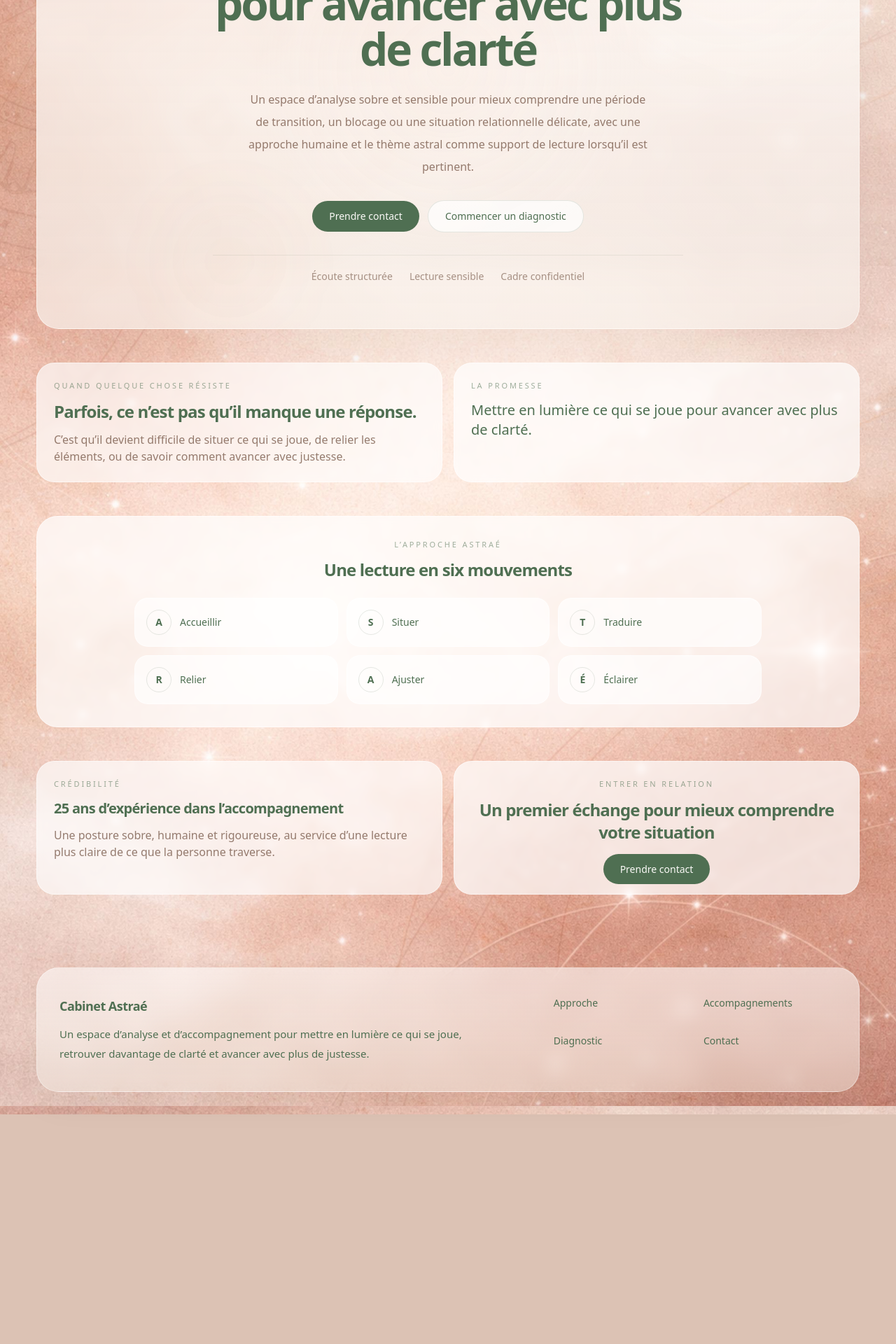
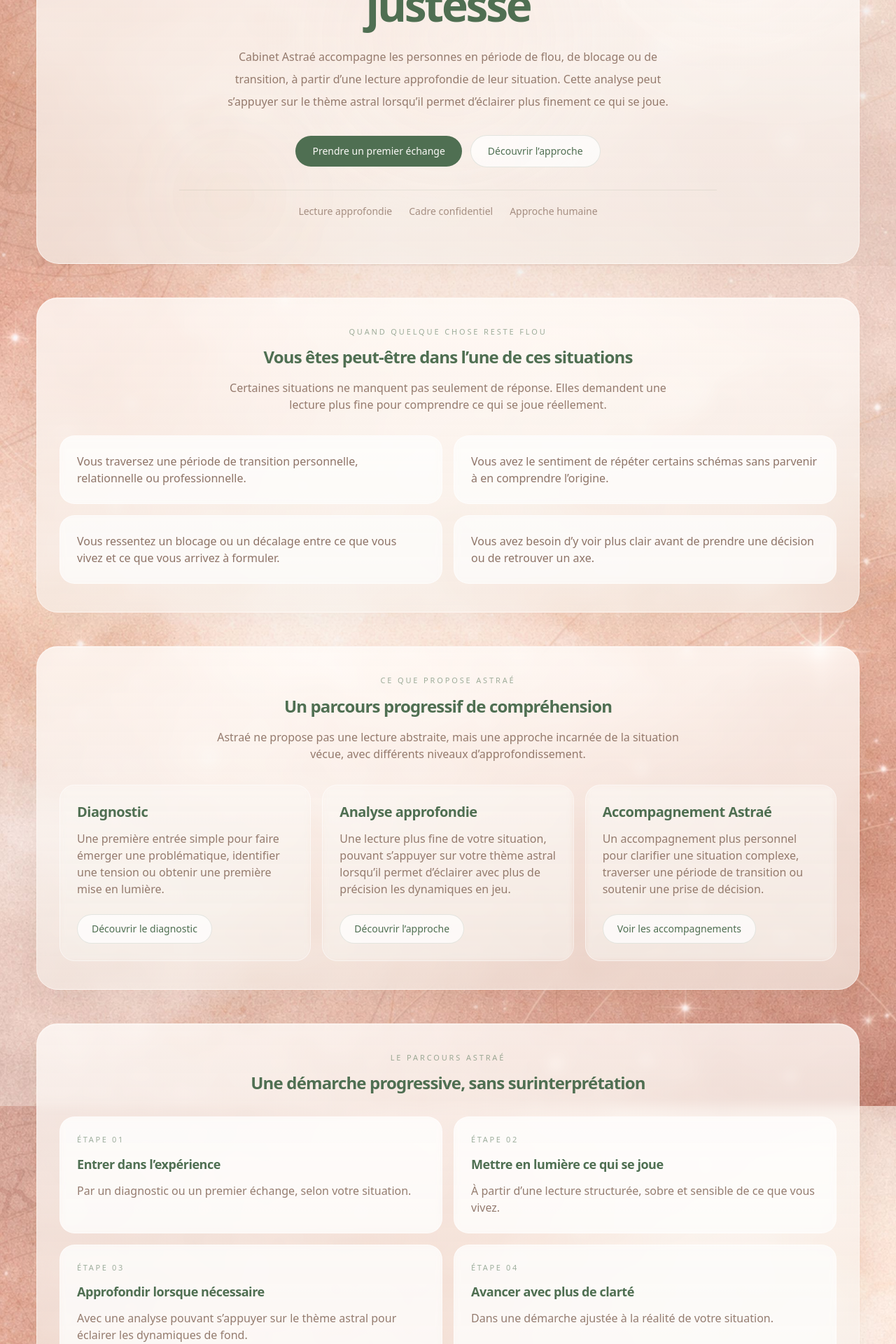
Before and after one commit to arnaudcrestey/cabinet-astrae, a Next.js app: page / in a window 1280 px wide. Shown: the part 420-2340 px from the top of the page at 70% size. Before the commit the page ends 2012 px from the top, so only its background shows below. Built offline with nearby package versions, Linux system fonts and the light colour scheme.

Commit message:
Update page.tsx

```diff
--- a/app/page.tsx
+++ b/app/page.tsx
@@ -1,156 +1,260 @@
 import Link from "next/link";
 import { PageFrame } from "@/components/projection/PageFrame";
 
-const astraeSteps = [
-  { letter: "A", title: "Accueillir" },
-  { letter: "S", title: "Situer" },
-  { letter: "T", title: "Traduire" },
-  { letter: "R", title: "Relier" },
-  { letter: "A", title: "Ajuster" },
-  { letter: "É", title: "Éclairer" },
+const situations = [
+  "Vous traversez une période de transition personnelle, relationnelle ou professionnelle.",
+  "Vous avez le sentiment de répéter certains schémas sans parvenir à en comprendre l’origine.",
+  "Vous ressentez un blocage ou un décalage entre ce que vous vivez et ce que vous arrivez à formuler.",
+  "Vous avez besoin d’y voir plus clair avant de prendre une décision ou de retrouver un axe.",
+];
+
+const journey = [
+  {
+    title: "Diagnostic",
+    description:
+      "Une première entrée simple pour faire émerger une problématique, identifier une tension ou obtenir une première mise en lumière.",
+    cta: "Découvrir le diagnostic",
+    href: "/analyse",
+  },
+  {
+    title: "Analyse approfondie",
+    description:
+      "Une lecture plus fine de votre situation, pouvant s’appuyer sur votre thème astral lorsqu’il permet d’éclairer avec plus de précision les dynamiques en jeu.",
+    cta: "Découvrir l’approche",
+    href: "/approche",
+  },
+  {
+    title: "Accompagnement Astraé",
+    description:
+      "Un accompagnement plus personnel pour clarifier une situation complexe, traverser une période de transition ou soutenir une prise de décision.",
+    cta: "Voir les accompagnements",
+    href: "/accompagnements",
+  },
+];
+
+const processSteps = [
+  {
+    number: "01",
+    title: "Entrer dans l’expérience",
+    text: "Par un diagnostic ou un premier échange, selon votre situation.",
+  },
+  {
+    number: "02",
+    title: "Mettre en lumière ce qui se joue",
+    text: "À partir d’une lecture structurée, sobre et sensible de ce que vous vivez.",
+  },
+  {
+    number: "03",
+    title: "Approfondir lorsque nécessaire",
+    text: "Avec une analyse pouvant s’appuyer sur le thème astral pour éclairer les dynamiques de fond.",
+  },
+  {
+    number: "04",
+    title: "Avancer avec plus de clarté",
+    text: "Dans une démarche ajustée à la réalité de votre situation.",
+  },
 ];
 
 export default function HomePage() {
   return (
     <PageFrame
-      title="Cabinet Astraé — Clarifier ce que vous vivez pour avancer avec plus de clarté"
-      intro="Cabinet Astraé propose un espace d’analyse et d’accompagnement pour les périodes de transition, de questionnement ou de difficulté relationnelle."
+      title="Cabinet Astraé — Clarifier ce que vous vivez pour avancer avec plus de justesse"
+      intro="Cabinet Astraé est un cabinet de clarification personnelle et d’accompagnement pour les périodes de flou, de blocage ou de transition."
       showIntro={false}
     >
       <div className="space-y-8 md:space-y-12">
+        {/* HERO */}
+        <section className="astrae-hero-shell rounded-[2rem] px-6 py-12 md:px-10 md:py-16">
+          <div className="astrae-orbit astrae-orbit-1" />
+          <div className="astrae-orbit astrae-orbit-2" />
+          <div className="astrae-glow astrae-glow-1" />
+          <div className="astrae-glow astrae-glow-2" />
 
-        {/* HERO */}
-<section className="astrae-hero-shell rounded-[2rem] px-6 py-12 md:px-10 md:py-16">
-  <div className="astrae-orbit astrae-orbit-1" />
-  <div className="astrae-orbit astrae-orbit-2" />
-  <div className="astrae-glow astrae-glow-1" />
-  <div className="astrae-glow astrae-glow-2" />
+          <div className="relative mx-auto max-w-3xl text-center">
+            <p className="text-[11px] uppercase tracking-[0.28em] text-pine/55">
+              Cabinet Astraé · Clarification personnelle et accompagnement
+            </p>
 
-  <div className="relative mx-auto max-w-2xl text-center">
-    <p className="text-[11px] uppercase tracking-[0.28em] text-pine/55">
-      Cabinet Astraé · Espace d’accompagnement personnel
-    </p>
+            <h1 className="mt-6 text-[2.3rem] font-semibold leading-[1.04] text-pine sm:text-[3.1rem] md:text-[4rem]">
+              Clarifier ce que vous vivez
+              <span className="mt-2 block">pour avancer avec plus de justesse</span>
+            </h1>
 
-    <h1 className="mt-6 text-[2.4rem] font-semibold leading-[1.02] text-pine sm:text-[3.2rem] md:text-[4rem]">
-      Clarifier ce que vous vivez
-      <span className="mt-2 block">pour avancer avec plus de clarté</span>
-    </h1>
+            <p className="mx-auto mt-6 max-w-2xl text-sm leading-7 text-umber/80 md:text-base md:leading-8">
+              Cabinet Astraé accompagne les personnes en période de flou, de blocage
+              ou de transition, à partir d’une lecture approfondie de leur situation.
+              Cette analyse peut s’appuyer sur le thème astral lorsqu’il permet
+              d’éclairer plus finement ce qui se joue.
+            </p>
 
-    <p className="mx-auto mt-6 max-w-xl text-sm leading-7 text-umber/80 md:text-base md:leading-8">
-      Un espace d’analyse sobre et sensible pour mieux comprendre une
-      période de transition, un blocage ou une situation relationnelle
-      délicate, avec une approche humaine et le thème astral comme
-      support de lecture lorsqu’il est pertinent.
-    </p>
+            <div className="mt-8 flex flex-col items-center gap-3 sm:flex-row sm:justify-center">
+              <Link
+                href="/contact"
+                className="rounded-full bg-pine px-6 py-3 text-sm font-medium text-ivory transition hover:bg-pine/90"
+              >
+                Prendre un premier échange
+              </Link>
 
-    <div className="mt-8 flex flex-col items-center gap-3 sm:flex-row sm:justify-center">
-      <Link
-        href="/contact"
-        className="rounded-full bg-pine px-6 py-3 text-sm font-medium text-ivory transition hover:bg-pine/90"
-      >
-        Prendre contact
-      </Link>
+              <Link
+                href="/approche"
+                className="rounded-full border border-pine/15 bg-white/70 px-6 py-3 text-sm font-medium text-pine transition hover:bg-white"
+              >
+                Découvrir l’approche
+              </Link>
+            </div>
 
-      <Link
-        href="/analyse"
-        className="rounded-full border border-pine/15 bg-white/70 px-6 py-3 text-sm font-medium text-pine transition hover:bg-white"
-      >
-        Commencer un diagnostic
-      </Link>
-    </div>
+            <div className="mt-8 flex flex-wrap justify-center gap-x-6 gap-y-2 border-t border-pine/10 pt-5 text-sm text-umber/65">
+              <span>Lecture approfondie</span>
+              <span>Cadre confidentiel</span>
+              <span>Approche humaine</span>
+            </div>
+          </div>
+        </section>
 
-    <div className="mt-8 flex flex-wrap justify-center gap-x-6 gap-y-2 border-t border-pine/10 pt-5 text-sm text-umber/65">
-      <span>Écoute structurée</span>
-      <span>Lecture sensible</span>
-      <span>Cadre confidentiel</span>
-    </div>
-  </div>
-</section>
-
-        {/* BLOC 2 */}
-        <section className="grid gap-4 md:grid-cols-2">
-          <article className="rounded-[1.6rem] border border-white/50 bg-white/65 p-6 backdrop-blur-sm">
+        {/* SITUATIONS */}
+        <section className="astrae-panel rounded-[1.9rem] px-6 py-8 md:px-8 md:py-10">
+          <div className="mx-auto max-w-3xl text-center">
             <p className="text-[11px] uppercase tracking-[0.26em] text-pine/55">
-              Quand quelque chose résiste
+              Quand quelque chose reste flou
             </p>
             <h2 className="mt-3 text-xl font-semibold text-pine md:text-2xl">
-              Parfois, ce n’est pas qu’il manque une réponse.
+              Vous êtes peut-être dans l’une de ces situations
             </h2>
-            <p className="mt-3 text-sm leading-7 text-umber/80 md:text-base">
-              C’est qu’il devient difficile de situer ce qui se joue, de relier
-              les éléments, ou de savoir comment avancer avec justesse.
+            <p className="mx-auto mt-4 max-w-2xl text-sm leading-7 text-umber/80 md:text-base">
+              Certaines situations ne manquent pas seulement de réponse.
+              Elles demandent une lecture plus fine pour comprendre ce qui se joue réellement.
             </p>
-          </article>
-
-          <article className="rounded-[1.6rem] border border-white/50 bg-white/70 p-6 backdrop-blur-sm">
-            <p className="text-[11px] uppercase tracking-[0.26em] text-pine/55">
-              La promesse
-            </p>
-            <p className="mt-3 text-lg font-medium text-pine md:text-xl">
-              Mettre en lumière ce qui se joue pour avancer avec plus de clarté.
-            </p>
-          </article>
-        </section>
-
-        {/* APPROCHE */}
-        <section className="rounded-[1.9rem] border border-white/50 bg-white/70 px-6 py-8 backdrop-blur-sm md:px-8">
-          <div className="mx-auto max-w-2xl text-center">
-            <p className="text-[11px] uppercase tracking-[0.26em] text-pine/55">
-              L’approche Astraé
-            </p>
-            <h2 className="mt-3 text-xl font-semibold text-pine md:text-2xl">
-              Une lecture en six mouvements
-            </h2>
           </div>
 
-          <div className="mx-auto mt-6 grid max-w-4xl gap-3 sm:grid-cols-2 md:grid-cols-3">
-            {astraeSteps.map((step, index) => (
-              <div
-                key={index}
-                className="flex items-center gap-3 rounded-[1.2rem] border border-white/60 bg-white/65 px-4 py-4"
+          <div className="mt-8 grid gap-4 md:grid-cols-2">
+            {situations.map((item) => (
+              <article
+                key={item}
+                className="rounded-[1.35rem] border border-white/55 bg-white/60 p-5 backdrop-blur-sm md:p-6"
               >
-                <span className="flex h-9 w-9 items-center justify-center rounded-full border border-pine/15 text-sm font-semibold text-pine">
-                  {step.letter}
-                </span>
-                <span className="text-sm text-pine">{step.title}</span>
-              </div>
+                <p className="text-sm leading-7 text-umber/85 md:text-base">{item}</p>
+              </article>
             ))}
           </div>
         </section>
 
-        {/* BAS */}
+        {/* OFFRE */}
+        <section className="astrae-panel rounded-[1.9rem] px-6 py-8 md:px-8 md:py-10">
+          <div className="mx-auto max-w-3xl text-center">
+            <p className="text-[11px] uppercase tracking-[0.26em] text-pine/55">
+              Ce que propose Astraé
+            </p>
+            <h2 className="mt-3 text-xl font-semibold text-pine md:text-2xl">
+              Un parcours progressif de compréhension
+            </h2>
+            <p className="mx-auto mt-4 max-w-2xl text-sm leading-7 text-umber/80 md:text-base">
+              Astraé ne propose pas une lecture abstraite, mais une approche incarnée
+              de la situation vécue, avec différents niveaux d’approfondissement.
+            </p>
+          </div>
+
+          <div className="mt-8 grid gap-4 lg:grid-cols-3">
+            {journey.map((item) => (
+              <article
+                key={item.title}
+                className="flex h-full flex-col rounded-[1.35rem] border border-white/55 bg-white/62 p-6 backdrop-blur-sm"
+              >
+                <h3 className="text-lg font-semibold text-pine md:text-xl">{item.title}</h3>
+                <p className="mt-3 flex-1 text-sm leading-7 text-umber/80 md:text-base">
+                  {item.description}
+                </p>
+                <div className="mt-6">
+                  <Link
+                    href={item.href}
+                    className="inline-flex rounded-full border border-pine/15 bg-white/70 px-5 py-2.5 text-sm font-medium text-pine transition hover:bg-white"
+                  >
+                    {item.cta}
+                  </Link>
+                </div>
+              </article>
+            ))}
+          </div>
+        </section>
+
+        {/* PROCESS */}
+        <section className="astrae-panel rounded-[1.9rem] px-6 py-8 md:px-8 md:py-10">
+          <div className="mx-auto max-w-3xl text-center">
+            <p className="text-[11px] uppercase tracking-[0.26em] text-pine/55">
+              Le parcours Astraé
+            </p>
+            <h2 className="mt-3 text-xl font-semibold text-pine md:text-2xl">
+              Une démarche progressive, sans surinterprétation
+            </h2>
+          </div>
+
+          <div className="mt-8 grid gap-4 md:grid-cols-2">
+            {processSteps.map((step) => (
+              <article
+                key={step.number}
+                className="rounded-[1.35rem] border border-white/55 bg-white/60 p-5 backdrop-blur-sm md:p-6"
+              >
+                <p className="text-[11px] uppercase tracking-[0.24em] text-pine/55">
+                  Étape {step.number}
+                </p>
+                <h3 className="mt-3 text-lg font-semibold text-pine">{step.title}</h3>
+                <p className="mt-3 text-sm leading-7 text-umber/80 md:text-base">
+                  {step.text}
+                </p>
+              </article>
+            ))}
+          </div>
+        </section>
+
+        {/* VIRGINIE + CTA */}
         <section className="grid gap-4 md:grid-cols-2">
-          <article className="rounded-[1.6rem] border border-white/50 bg-white/65 p-6 backdrop-blur-sm">
+          <article className="astrae-panel rounded-[1.6rem] p-6 md:p-7">
             <p className="text-[11px] uppercase tracking-[0.26em] text-pine/55">
-              Crédibilité
+              Qui est derrière Astraé
             </p>
-            <h2 className="mt-3 text-xl font-semibold text-pine">
-              25 ans d’expérience dans l’accompagnement
+            <h2 className="mt-3 text-xl font-semibold text-pine md:text-2xl">
+              Une expérience humaine de l’accompagnement
             </h2>
-            <p className="mt-3 text-sm leading-7 text-umber/80 md:text-base">
-              Une posture sobre, humaine et rigoureuse, au service d’une lecture
-              plus claire de ce que la personne traverse.
+            <p className="mt-4 text-sm leading-7 text-umber/80 md:text-base">
+              Virginie s’appuie sur 25 années d’expérience dans l’accompagnement humain
+              et la compréhension des parcours de vie. Son approche repose sur l’écoute,
+              la finesse d’analyse et la capacité à mettre en lumière ce qui reste confus
+              ou difficile à nommer.
+            </p>
+            <p className="mt-4 text-sm leading-7 text-umber/80 md:text-base">
+              Lorsque cela est pertinent, cette lecture peut être approfondie par le thème
+              astral personnel, utilisé comme outil de compréhension et non comme promesse
+              de prédiction.
             </p>
           </article>
 
-          <article className="rounded-[1.6rem] border border-white/50 bg-white/70 p-6 backdrop-blur-sm text-center">
+          <article className="astrae-panel flex flex-col items-center justify-center rounded-[1.6rem] p-6 text-center md:p-7">
             <p className="text-[11px] uppercase tracking-[0.26em] text-pine/55">
-              Entrer en relation
+              Faire un premier pas
             </p>
-            <h2 className="mt-3 text-xl font-semibold text-pine md:text-2xl">
+            <h2 className="mt-3 max-w-md text-xl font-semibold text-pine md:text-2xl">
               Un premier échange pour mieux comprendre votre situation
             </h2>
-            <div className="mt-6">
+            <p className="mt-4 max-w-md text-sm leading-7 text-umber/80 md:text-base">
+              Si vous traversez une situation que vous avez du mal à comprendre seul(e),
+              Astraé peut vous aider à en proposer une lecture plus claire, plus profonde
+              et plus juste.
+            </p>
+            <div className="mt-6 flex flex-col gap-3 sm:flex-row">
               <Link
                 href="/contact"
-                className="rounded-full bg-pine px-6 py-3 text-sm font-medium text-ivory"
+                className="rounded-full bg-pine px-6 py-3 text-sm font-medium text-ivory transition hover:bg-pine/90"
               >
-                Prendre contact
+                Prendre un premier échange
+              </Link>
+              <Link
+                href="/analyse"
+                className="rounded-full border border-pine/15 bg-white/70 px-6 py-3 text-sm font-medium text-pine transition hover:bg-white"
+              >
+                Commencer par le diagnostic
               </Link>
             </div>
           </article>
         </section>
-
       </div>
     </PageFrame>
   );
```
